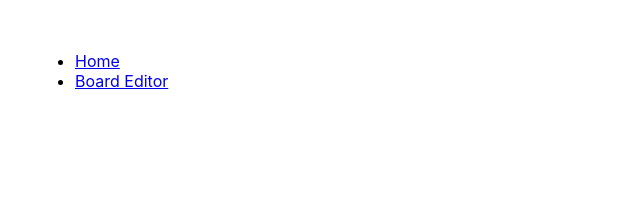
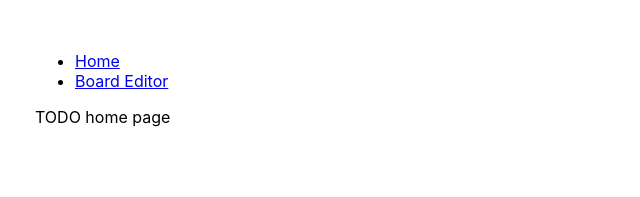
Before and after one commit to twjwesterhold/chessil-1.0, a React (Create React App) app: page / in a window 1280 px wide. Shown: the top 197 px of the page, without its empty margins (0-640 px from the left). Built offline with nearby package versions, Linux system fonts and the light colour scheme.

Commit message:
Refactoring and added Home component

```diff
--- a/src/App.js
+++ b/src/App.js
@@ -6,7 +6,9 @@ import {
   Route,
 } from "react-router-dom";
 
-import Navbar from "./Navbar";
+import Board from "./components/Board";
+import Home from "./components/Home";
+import Navbar from "./components/Navbar";
 
 const App = () => {
   return (
@@ -18,44 +20,10 @@ const App = () => {
           <Board squares={DEFAULT_BOARD}/>
         </Route>
         <Route path="/">
-          <></>
+          <Home/>
         </Route>
       </Switch>
     </Router>
-  );
-};
-
-const Board = (props) => {
-  var cols = [];
-  var rows = [];
-  var boardArray = props.squares;
-
-  for (var i = 0; i <= 7; i++) {
-    cols = [];
-    for (var j = 0; j <=7; j++) {
-      var thisSquare = boardArray[j + 8*i]
-      cols.push(
-        <Square
-          color={thisSquare.color}
-          piece={thisSquare.piece}
-        />
-      );
-    }
-    rows.push(<div>{cols}</div>);
-  }
-  return (
-    <span class="thick">
-      {rows}
-    </span>
-  );
-};
-
-const Square = (props) => {
-  var piece = props.piece.charAt(0);
-  return (
-    <button type="button" id={props.color}>
-      {piece}
-    </button>
   );
 };
 
--- /dev/null
+++ b/src/components/Board/Board.js
@@ -0,0 +1,30 @@
+import React from "react";
+
+import Square from "../Square";
+
+const Board = (props) => {
+  var cols = [];
+  var rows = [];
+  var boardArray = props.squares;
+
+  for (var i = 0; i <= 7; i++) {
+    cols = [];
+    for (var j = 0; j <=7; j++) {
+      var thisSquare = boardArray[j + 8*i]
+      cols.push(
+        <Square
+          color={thisSquare.color}
+          piece={thisSquare.piece}
+        />
+      );
+    }
+    rows.push(<div>{cols}</div>);
+  }
+  return (
+    <span class="thick">
+      {rows}
+    </span>
+  );
+};
+
+export default Board;
--- /dev/null
+++ b/src/components/Board/index.js
@@ -0,0 +1,3 @@
+import Board from "./Board";
+
+export default Board;
--- /dev/null
+++ b/src/components/Home/Home.js
@@ -0,0 +1,11 @@
+import React from "react";
+
+const Home = () => {
+  return (
+    <div>
+      TODO home page
+    </div>
+  );
+};
+
+export default Home;
--- /dev/null
+++ b/src/components/Home/index.js
@@ -0,0 +1,3 @@
+import Home from "./Home";
+
+export default Home;
--- /dev/null
+++ b/src/components/Square/Square.js
@@ -0,0 +1,12 @@
+import React from "react";
+
+const Square = (props) => {
+  var piece = props.piece.charAt(0);
+  return (
+    <button type="button" id={props.color}>
+      {piece}
+    </button>
+  );
+};
+
+export default Square;
--- /dev/null
+++ b/src/components/Square/index.js
@@ -0,0 +1,3 @@
+import Square from "./Square";
+
+export default Square;
```
Also changed, not shown: src/components/Navbar/Navbar.js (renamed from src/Navbar/Navbar.js), src/components/Navbar/index.js (renamed from src/Navbar/index.js).
